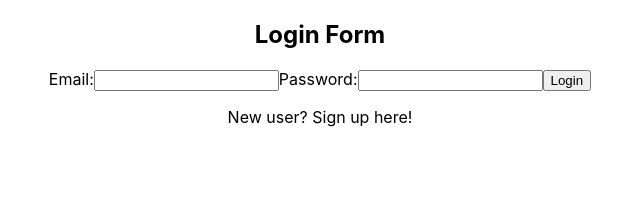
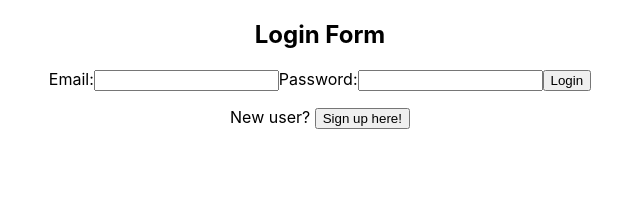
Before and after one commit to burlingtoncodeacademy-students/G4-react-chat, a React (Create React App) app in the folder client/: page / in a window 1280 px wide. Shown: the top 197 px of the page, without its empty margins (320-960 px from the left). Built offline with nearby package versions, Linux system fonts and the light colour scheme.

Commit message:
create button for login and register

```diff
--- a/client/src/components/Auth/Login.js
+++ b/client/src/components/Auth/Login.js
@@ -27,9 +27,11 @@ function Login({ onLogin, onToggle }) {
         onChange={(e) => setPassword(e.target.value)}
         required
       />
-      <button onClick={handleLogin}>Login</button>
+
+      <button class="login-btn" onClick={handleLogin}>Login</button>
+
       <p>
-        New user? <span onClick={onToggle}>Sign up here!</span>
+        New user? <button onClick={onToggle}>Sign up here!</button>
       </p>
     </div>
   );
--- a/client/src/components/Auth/Register.js
+++ b/client/src/components/Auth/Register.js
@@ -45,7 +45,7 @@ function Register({ onRegister, onToggle }) {
       />
       <button onClick={handleRegister}>Register</button>
       <p>
-        Already have an account? <span onClick={onToggle}>Login here!</span>
+        Already have an account? <button onClick={onToggle}>Login here!</button>
       </p>
     </div>
   );
```
